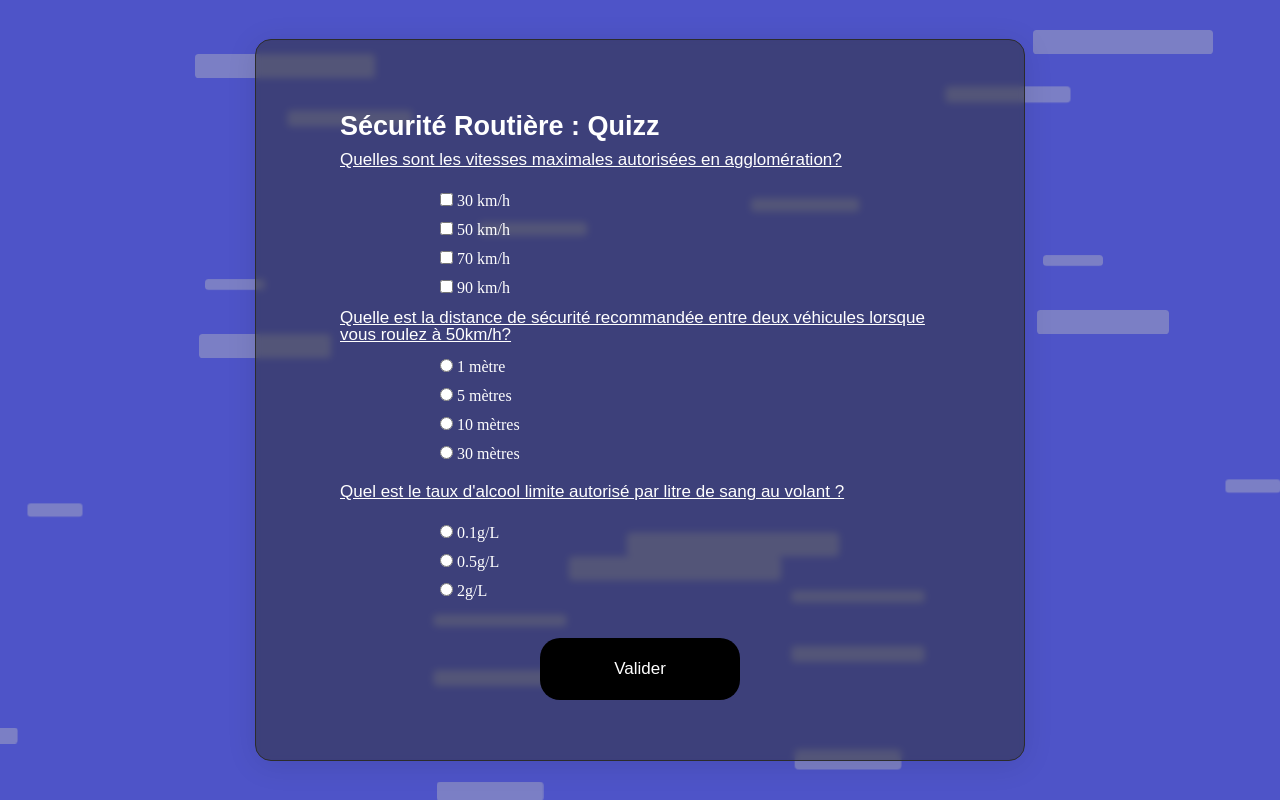
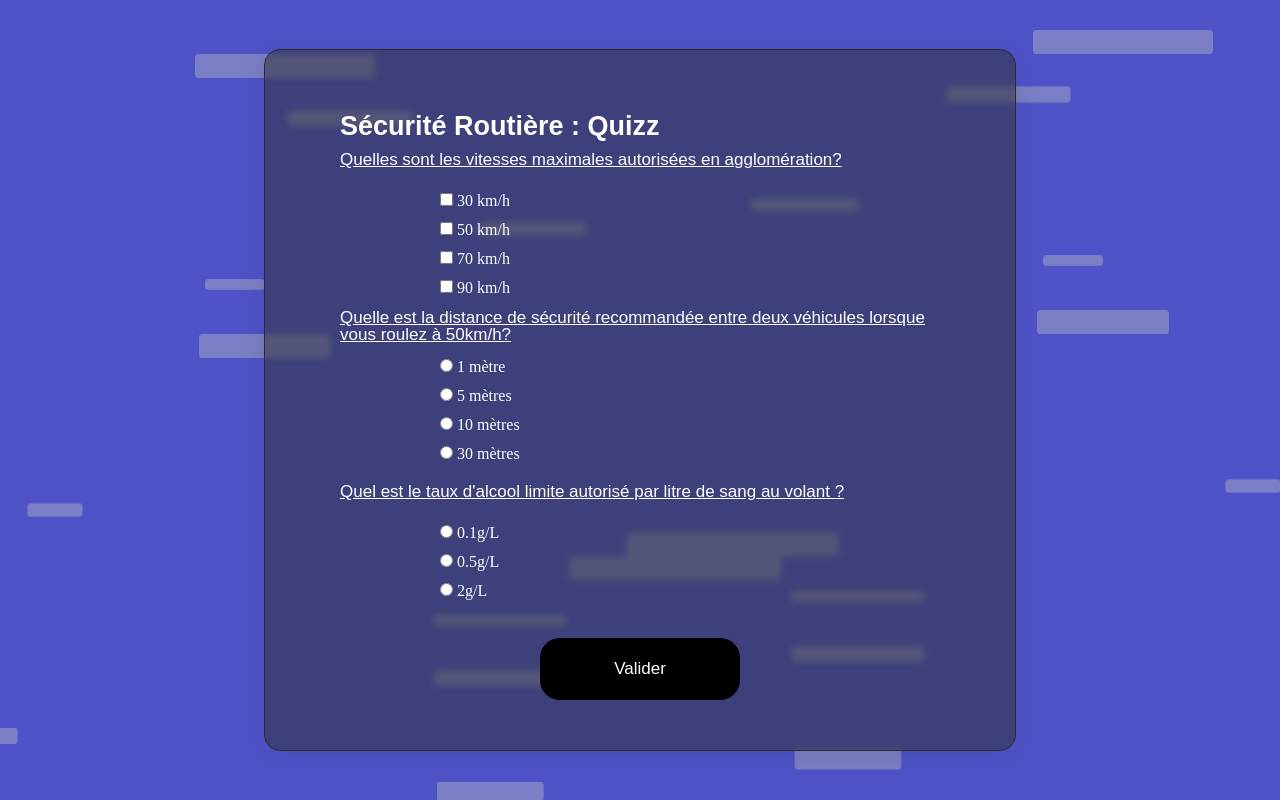
Before and after one commit to cleger120121/NSIradars, a plain HTML site: page Formulaire/index.html in a window 1280 px wide. Drawn offline with Linux system fonts and the light colour scheme.

Commit message:
Update style.css

```diff
--- a/Formulaire/style.css
+++ b/Formulaire/style.css
@@ -7,8 +7,8 @@ body {
 }
 
 #form--Div {
-    height: 90vh;
-    width: 60vw;
+    height: 700px;
+    width: 750px;
     display: flex;
     align-items: center;
     justify-content: center;
```
